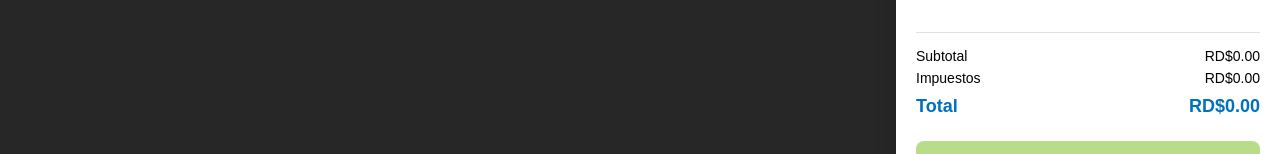
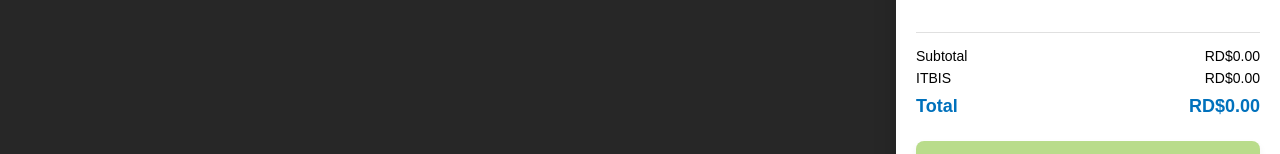
Before and after one commit to Angelrmatoz/sistema-cafeteria, a React (Vite) app: page /products in a window 1280 px wide. Shown: the part 594-748 px from the top of the page. Built offline with nearby package versions, Linux system fonts and the light colour scheme; sample sign-in values are in the browser's storage; a web font is replaced by a local one.

Commit message:
feat: Renombrar 'Impuestos' a 'ITBIS' en el componente de productos

```diff
--- a/src/pages/Products.jsx
+++ b/src/pages/Products.jsx
@@ -199,7 +199,7 @@ const Products = () => {
             <span>RD${total.toFixed(2)}</span>
           </div>
           <div className="summary-row">
-            <span>Impuestos</span>
+            <span>ITBIS</span>
             <span>RD${(total * 0.18).toFixed(2)}</span>
           </div>
           <div className="summary-row total">
```
